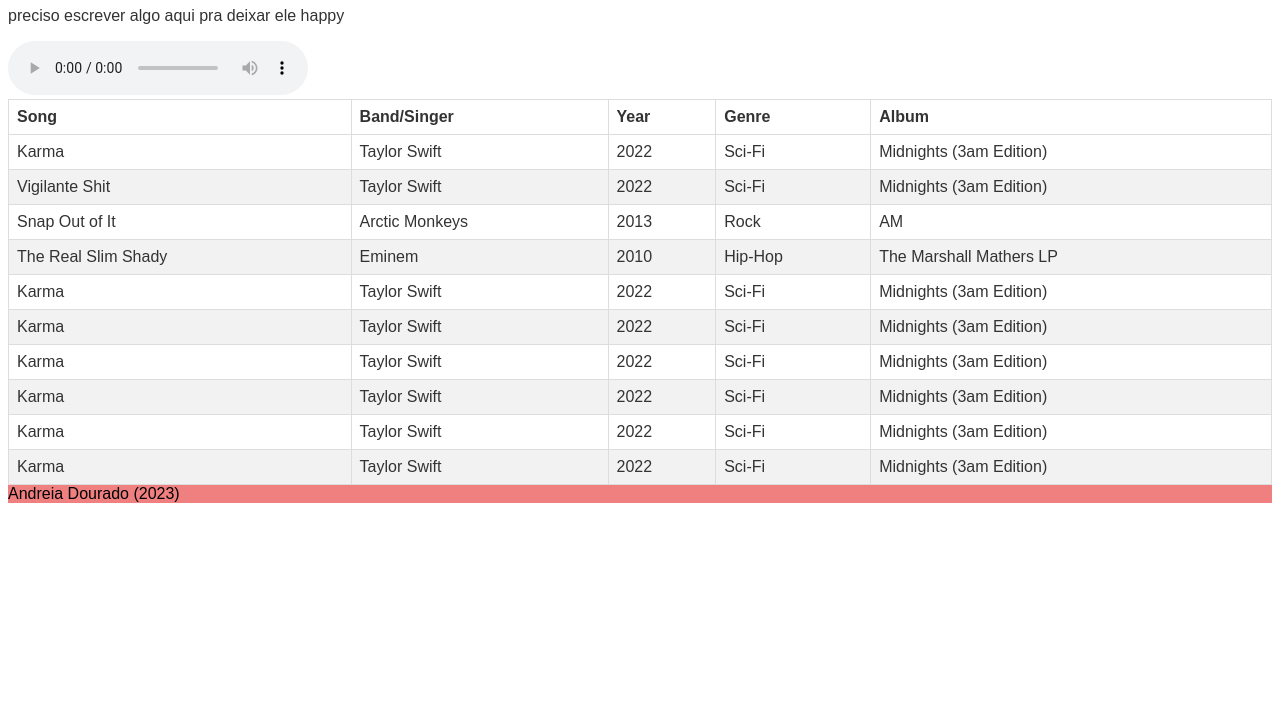
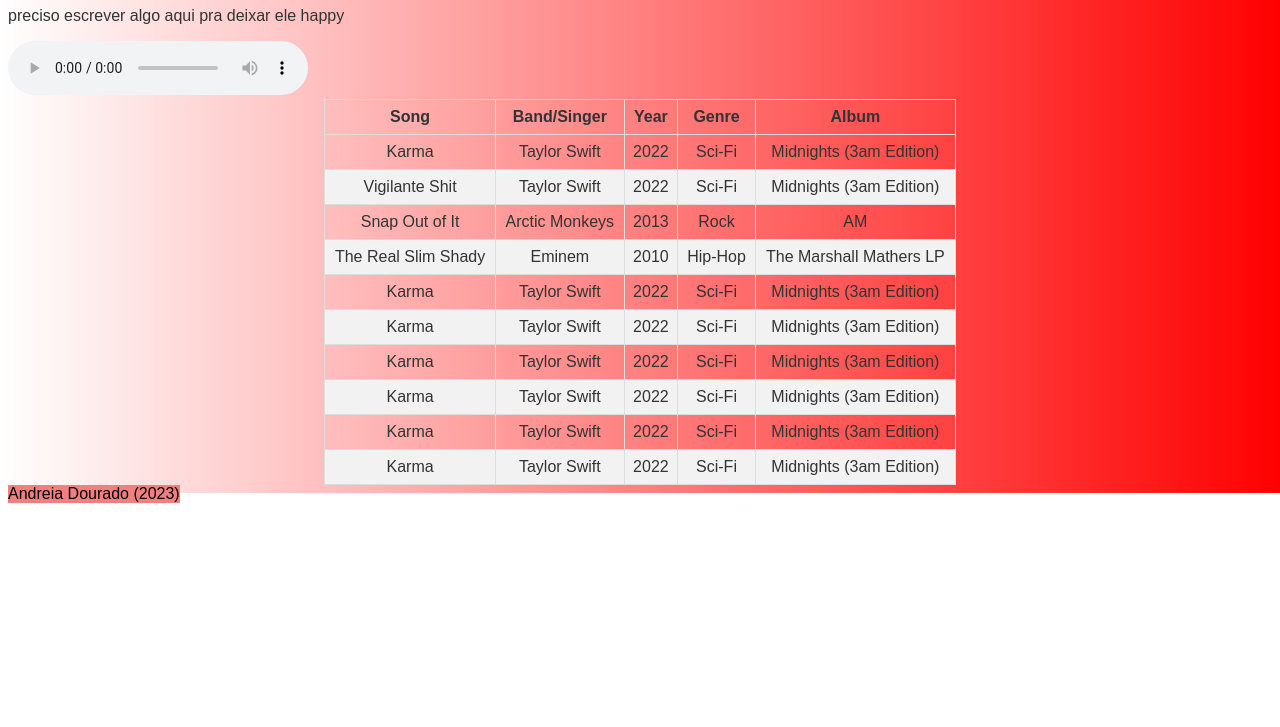
Before and after one commit to deiadourado/htmltable, a plain HTML site: page index.html in a window 1280 px wide. Shown: the part 73-800 px from the top of the page. Drawn offline with Linux system fonts and the light colour scheme.

Commit message:
update styles.css

```diff
--- a/css/styles.css
+++ b/css/styles.css
@@ -1,5 +1,6 @@
 body {
     /*background-image: url('../img/bg.png');*/
+    background-image: linear-gradient(to right, rgba(255,0,0,0), rgba(255,0,0,1));
     background-position: center;
     background-repeat: no-repeat;
     background-size: 100% 100%;
@@ -14,16 +15,16 @@ body {
     background-color: rgba(255, 255, 255, 0.8);
   }*/
 
-
 table {
+    margin: 0 auto;
     border-collapse: collapse;
-    width: 100%;
+    width: 50%;
   }
 
   th, td {
     border: 1px solid #ddd;
     padding: 8px;
-    text-align: left;
+    text-align: center;
   }
 
   tr:hover {
@@ -37,5 +38,5 @@ table {
 footer {
     background-color: lightcoral;
     color: black;
-    position: inherit;
+    position:fixed;
 }
```
